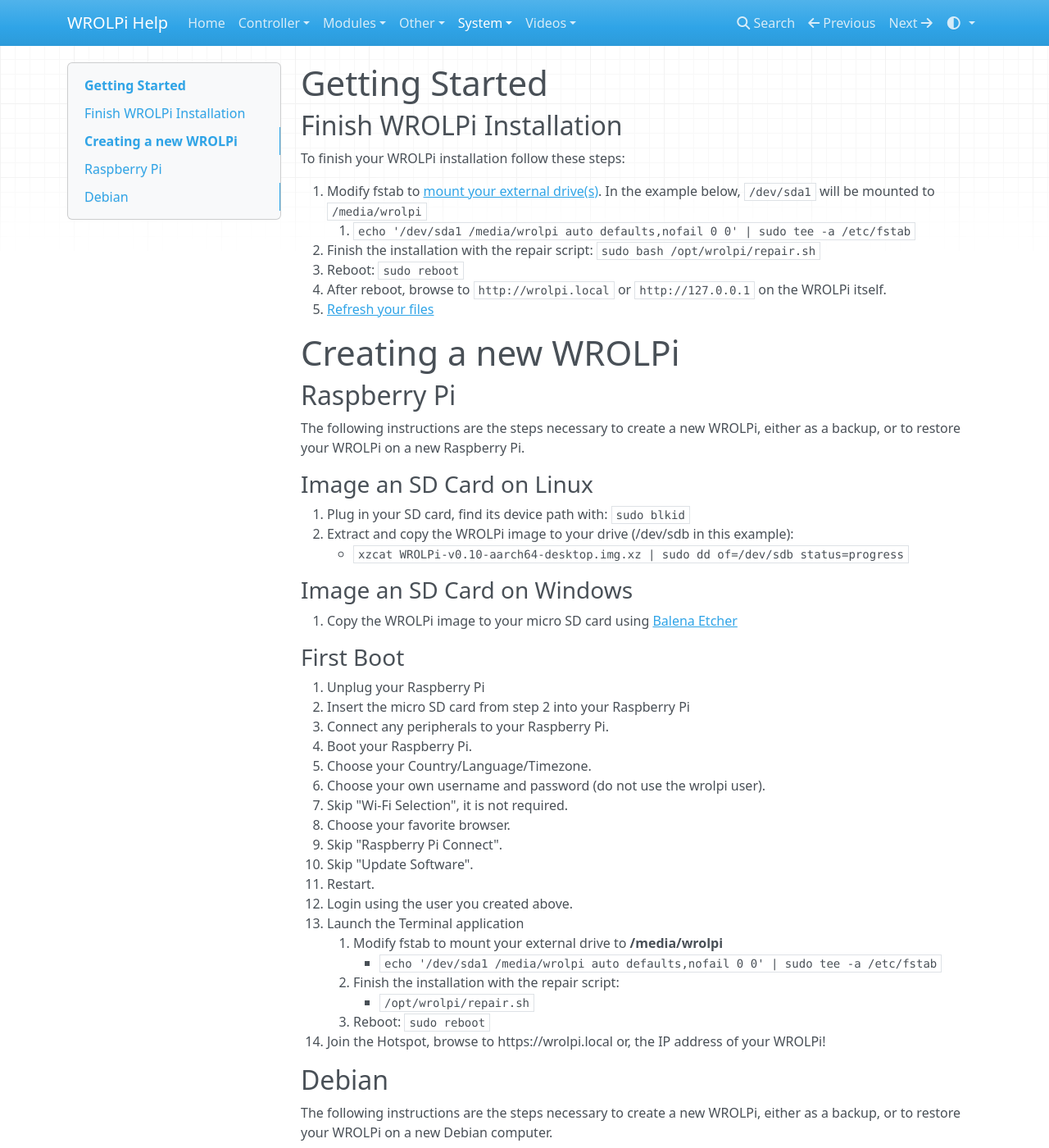
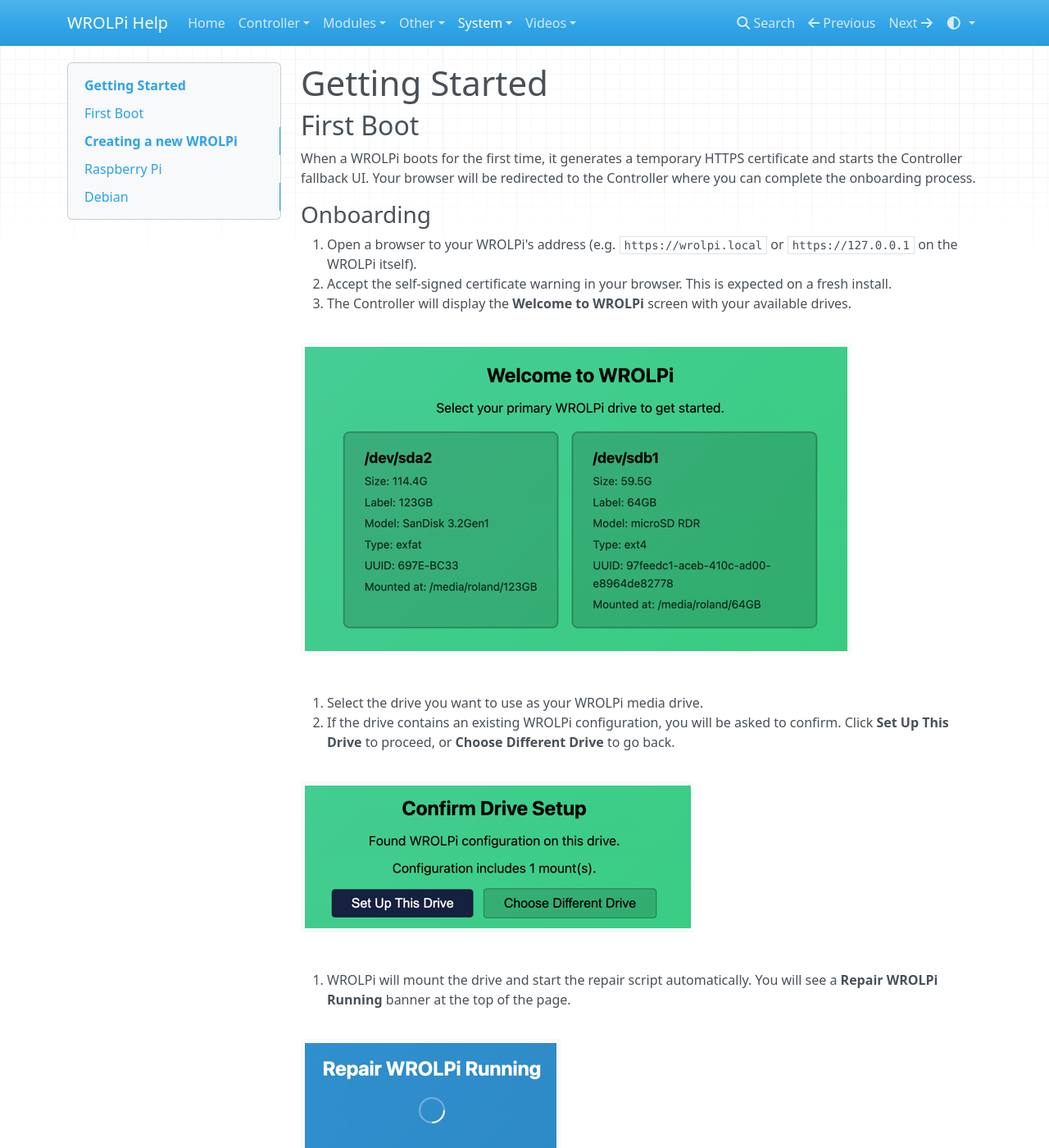
Before and after one commit to wrolpi/wrolpi-help, an MkDocs documentation site: the page built from docs/system/getting-started.md, in a window 1280 px wide and 1400 px high. Shown: the whole window at 82% size. Built offline with MkDocs 1.6.1, drawn with Linux system fonts in a browser that asks for light colours; nearby versions of some CDN libraries; some of the changed text lies outside the part shown.

Commit message:
Updating docs to include new Controller onboarding flow, certificates, and video captions.

```diff
--- a/docs/system/getting-started.md
+++ b/docs/system/getting-started.md
@@ -1,16 +1,36 @@
 # Getting Started
 
-## Finish WROLPi Installation
+## First Boot
 
-To finish your WROLPi installation follow these steps:
+When a WROLPi boots for the first time, it generates a temporary HTTPS certificate and starts the Controller
+fallback UI. Your browser will be redirected to the Controller where you can complete the onboarding process.
 
-1. Modify fstab to [mount your external drive(s)](external-drives.md). In the example below, `/dev/sda1` will be mounted
-   to `/media/wrolpi`
-    1. `echo '/dev/sda1 /media/wrolpi auto defaults,nofail 0 0' | sudo tee -a /etc/fstab`
-2. Finish the installation with the repair script: `sudo bash /opt/wrolpi/repair.sh`
-3. Reboot: `sudo reboot`
-4. After reboot, browse to `http://wrolpi.local` or `http://127.0.0.1` on the WROLPi itself.
-5. [Refresh your files](../modules/files/index.md#refreshing)
+### Onboarding
+
+1. Open a browser to your WROLPi's address (e.g. `https://wrolpi.local` or `https://127.0.0.1` on the WROLPi
+   itself).
+2. Accept the self-signed certificate warning in your browser. This is expected on a fresh install.
+3. The Controller will display the **Welcome to WROLPi** screen with your available drives.
+
+![onboarding-drive-selection.png](onboarding-drive-selection.png)
+
+4. Select the drive you want to use as your WROLPi media drive.
+5. If the drive contains an existing WROLPi configuration, you will be asked to confirm. Click **Set Up This
+   Drive** to proceed, or **Choose Different Drive** to go back.
+
+![onboarding-confirm-drive.png](onboarding-confirm-drive.png)
+
+6. WROLPi will mount the drive and start the repair script automatically. You will see a **Repair WROLPi
+   Running** banner at the top of the page.
+
+![onboarding-repair-running.png](onboarding-repair-running.png)
+
+> This will take about 15 minutes on a Raspberry Pi 4.
+
+7. Once repair completes, all services will start and you will be redirected to the main UI.
+
+After onboarding, you should install the [HTTPS certificate](certificates.md) on your devices to avoid the
+browser warning on future visits.
 
 # Creating a new WROLPi
 
@@ -23,16 +43,16 @@
 
 1. Plug in your SD card, find its device path with: `sudo blkid`
 2. Extract and copy the WROLPi image to your drive (/dev/sdb in this example):
-    * `xzcat WROLPi-v0.10-aarch64-desktop.img.xz | sudo dd of=/dev/sdb status=progress`
+    * `xzcat WROLPi-v0.19-aarch64-desktop.img.xz | sudo dd of=/dev/sdb status=progress`
 
 ### Image an SD Card on Windows
 
-1. Copy the WROLPi image to your micro SD card using [Balena Etcher](https://www.balena.io/etcher)
+1. Copy the WROLPi image to your micro SD card using [Raspberry Pi Imager](https://www.raspberrypi.com/software/)
 
 ### First Boot
 
 1. Unplug your Raspberry Pi
-2. Insert the micro SD card from step 2 into your Raspberry Pi
+2. Insert the micro SD card into your Raspberry Pi
 3. Connect any peripherals to your Raspberry Pi.
 4. Boot your Raspberry Pi.
 5. Choose your Country/Language/Timezone.
@@ -43,13 +63,8 @@
 10. Skip "Update Software".
 11. Restart.
 12. Login using the user you created above.
-13. Launch the Terminal application
-    1. Modify fstab to mount your external drive to **/media/wrolpi**
-        * `echo '/dev/sda1 /media/wrolpi auto defaults,nofail 0 0' | sudo tee -a /etc/fstab`
-    2. Finish the installation with the repair script:
-        * `/opt/wrolpi/repair.sh`
-    3. Reboot: `sudo reboot`
-14. Join the Hotspot, browse to https://wrolpi.local or, the IP address of your WROLPi!
+13. A browser will open automatically. Follow the [Onboarding](#onboarding) steps above to select your drive and
+    complete the installation.
 
 ## Debian
 
@@ -62,8 +77,6 @@
     2. Install Debian 12.
 3. Unplug the thumb-drive after the installation has completed
 4. Login as the user you created during installation.
-5. Switch to the root user: `su -`
-6. Finish the installation with the repair script: `sudo bash /opt/wrolpi/repair.sh`
-7. Reboot: `sudo reboot`
-8. Join the Hotspot or browse to `http://wrolpi.local` or the IP address of your WROLPi!
-9. [Refresh your files](../modules/files/index.md#refreshing)
+5. Reboot: `sudo reboot`
+6. A browser will open automatically. Follow the [Onboarding](#onboarding) steps above to select your drive and
+   complete the installation.
```
Also changed, not shown: docs/index.md (+1 -0 lines), docs/modules/docs/index.md (added, +76 -0 lines), docs/modules/videos/index.md (+18 -0 lines), docs/system/certificates.md (+10 -0 lines), docs/modules/docs/docs-detail.png (added), docs/modules/docs/docs-page.png (added), docs/modules/videos/video-captions.png (added), docs/system/onboarding-confirm-drive.png (added), docs/system/onboarding-drive-selection.png (added), docs/system/onboarding-repair-running.png (added).
